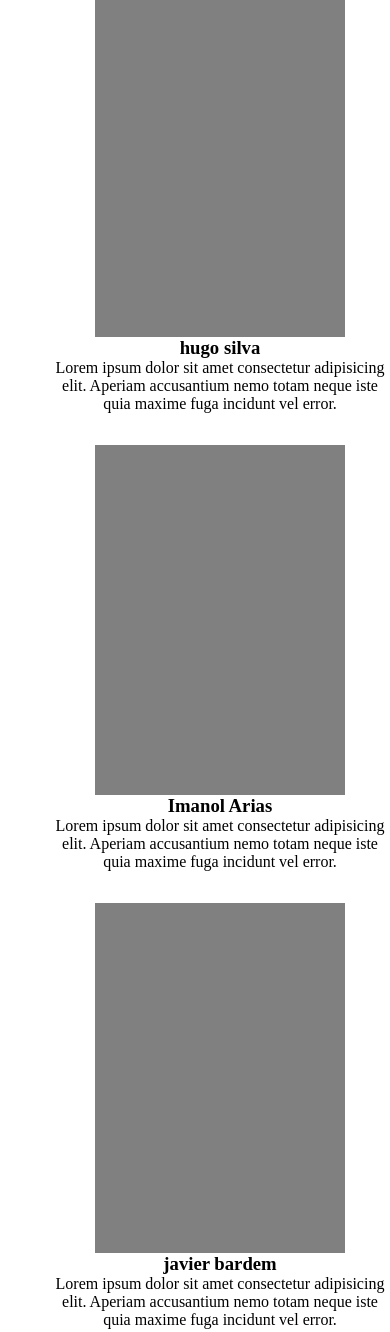
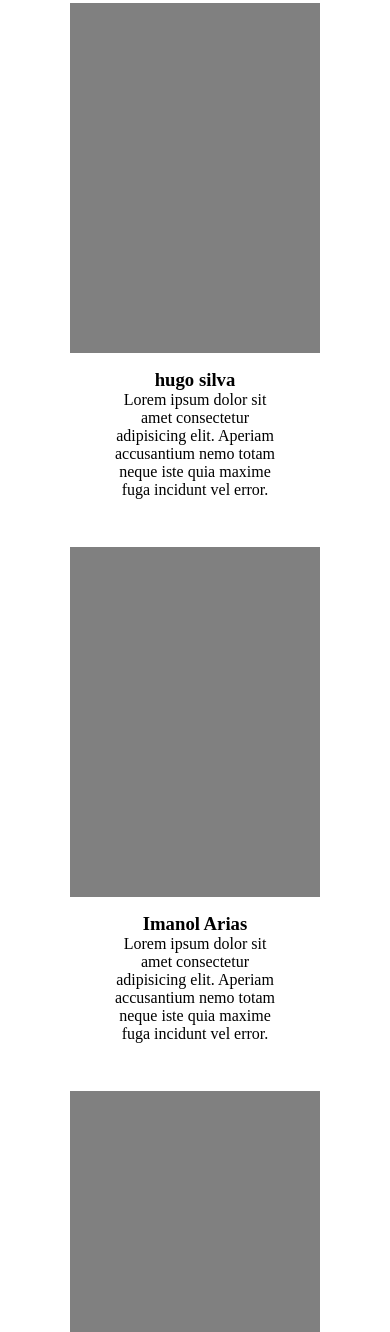
Before and after one commit to Richarddesnoues/test_maquette_responsive, a plain HTML site: page index.html in a window 390 px wide. Shown: the part 1912-3244 px from the top of the page. Drawn offline with Linux system fonts and the light colour scheme.

Commit message:
Ajout de commentaire dans le CSS et réalignement des class cadre

```diff
--- a/style.css
+++ b/style.css
@@ -10,7 +10,7 @@
 }
 
 
-
+/*-----------------------------------------------LOGO NAVBAR---------------------------------------------*/
 .logo {
     display: flex;
     height: 80px;
@@ -65,6 +65,76 @@ a {
     color: white;
 }
 
+/*-----------------------------------END LOGO NAVBAR-----------------------------------------*/
+
+
+
+/*-----------------------------------BURGER MENU-----------------------------------------------*/
+
+
+.hamburger_bloc {
+
+    width: 40px;
+    height: 40px;
+    background-color: transparent;
+    position: absolute;
+    top: 84px;
+    right: 50px;
+    display: flex;
+    justify-content: center;
+    align-items: center;
+    cursor: pointer;
+    display: none;
+
+
+
+
+
+
+}
+
+.hamburger_lines .line {
+
+    width: 40px;
+    border: 1px solid black;
+    display: flex;
+    flex-direction: column;
+    justify-content: space-between;
+    margin-top: 10px;
+
+
+
+
+}
+
+.hamburger_lines .line:first-child {
+    margin-top: 0;
+}
+
+
+
+
+
+
+
+
+/*-----------------------------------END BURGER MENU------------------------------------------------*/
+
+
+
+
+
+
+
+
+
+
+
+
+
+
+/*----------------------------------------TITLE UNDER NAVABAR----------------------------------*/
+
 .welcome_area {
     background-color: lightgray;
     height: 600px;
@@ -77,6 +147,9 @@ a {
 
 
 }
+
+
+
 
 .welcome {
     color: white;
@@ -97,6 +170,15 @@ a {
     margin-bottom: 100px;
 }
 
+/*------------------------------------------------ END TITLE NAVBAR------------------------------------*/
+
+
+
+
+
+
+/*-----------------------------------------------MAIN AND CHARACTER----------------------------------*/
+
 
 main {
     background-color: white;
@@ -109,6 +191,8 @@ main {
 
 
 }
+
+
 
 h1 {
     color: brown;
@@ -131,6 +215,11 @@ h1 {
     width: 60%;
     margin: auto;
 }
+
+
+
+
+
 
 .hugo {
 
@@ -159,7 +248,9 @@ h1 {
     justify-content: space-between;
     margin-top: 50px;
     text-align: center;
-    padding-left: 50px;
+    padding-left: auto;
+    padding-top: 1em;
+    padding-bottom: 3em;
 
 
 }
@@ -186,10 +277,24 @@ h1 {
 }
 
 
+.p_hugo, .p_imanol, .p_javier {
+    padding:1em;
+    width: 50%;
+}
 
 
 
 
+/*-------------------------------------------------END MAIN AND CHARACTER-----------------------------------*/
+
+
+
+
+
+
+
+
+/*-------------------------------------------------STATS BANNER--------------------------------------*/
 
 .banner {
     height: 250px;
@@ -211,13 +316,28 @@ h1 {
     text-transform: uppercase;
     padding-top: 20px;
 }
+/*--------------------------------------------END STATS BANNER----------------------------------*/
+
+
+
+
+
+/*-------------------------------------------EMPTY BLOCK----------------------------------------*/
 
 
 .vide {
     min-height: 600px;
 }
 
-/***************************************************Formulaire************************/
+
+
+
+/*--------------------------------------------END EMPTY BLOCK-----------------------------------*/
+
+
+
+
+/*----------------------------------------------FORM---------------------------------------*/
 .section_form {
     display: flex;
     flex-direction: column;
@@ -275,7 +395,18 @@ textarea {
 
 
 
-/****************************************************Fin de Formulaire*********************************/
+/*-----------------------------------------------------END FORM-----------------------------------------*/
+
+
+
+
+
+
+
+
+
+/*----------------------------------------------------ABOUT SECTION---------------------------------------*/
+
 
 .cadre_big {
     width: 550px;
@@ -368,6 +499,16 @@ textarea {
     margin: auto;
 }
 
+
+/*--------------------------------------------------------END ABOUT SECTION-----------------------------------*/
+
+
+
+
+
+
+/*--------------------------------------------------------GALLERY--------------------------------------------*/
+
 .gallery h2 {
     color: brown;
     text-transform: uppercase;
@@ -419,6 +560,13 @@ textarea {
     margin-right: 20px;
 }
 
+/*----------------------------------------------------END GALLERY--------------------------------*/
+
+
+
+
+/*---------------------------------------------------LEGAL SECTION----------------------------------*/
+
 .pre_footer {
     background-color: #34564C;
     display: flex;
@@ -428,57 +576,28 @@ textarea {
     color: white;
 }
 
+/*-------------------------------------------------END LEGAL SECTON------------------------------------*/
 
+
+
+
+
+/*-------------------------------------------------FOOTER SECTION--------------------------------------*/
 footer {
     background-color: black;
     color: white;
     min-height: 100px;
 }
 
-.hamburger_bloc {
 
-    width: 40px;
-    height: 40px;
-    background-color: transparent;
-    position: absolute;
-    top: 84px;
-    right: 50px;
-    display: flex;
-    justify-content: center;
-    align-items: center;
-    cursor: pointer;
-    display: none;
+/*---------------------------------------END FOOTER---------------------------------*/
 
 
 
 
 
 
-}
-
-.hamburger_lines .line {
-
-    width: 40px;
-    border: 1px solid black;
-    display: flex;
-    flex-direction: column;
-    justify-content: space-between;
-    margin-top: 10px;
-
-
-
-
-}
-
-.hamburger_lines .line:first-child {
-    margin-top: 0;
-}
-
-
-
-
-
-/****************************************Media query*************************/
+/*---------------------------------------MEDIA QUERY------------------------------------*/
 
 @media all and (max-width: 906px) {
     .container {
@@ -557,7 +676,7 @@ footer {
         margin: auto;
     }
 
-    .cadre_h {
+    .cadre_h, .cadre_i {
         display: flex;
         flex-direction: column;
         align-items: center;
@@ -567,12 +686,7 @@ footer {
     }
 
 
-    .cadre_i {
-        display: flex;
-        flex-direction: column;
-        align-items: center;
-        padding-top: 2em;
-    }
+
 
     .cadre_j {
         display: flex;
@@ -581,6 +695,18 @@ footer {
         padding-top: 2em;
         padding-bottom: 2em;
     }
+
+    .p_hugo, .p_imanol, .p_javier {
+        padding:1em;
+        width: 50%;
+    }
+
+
+
+
+
+
+
 
     #about {
         display: block;
```
